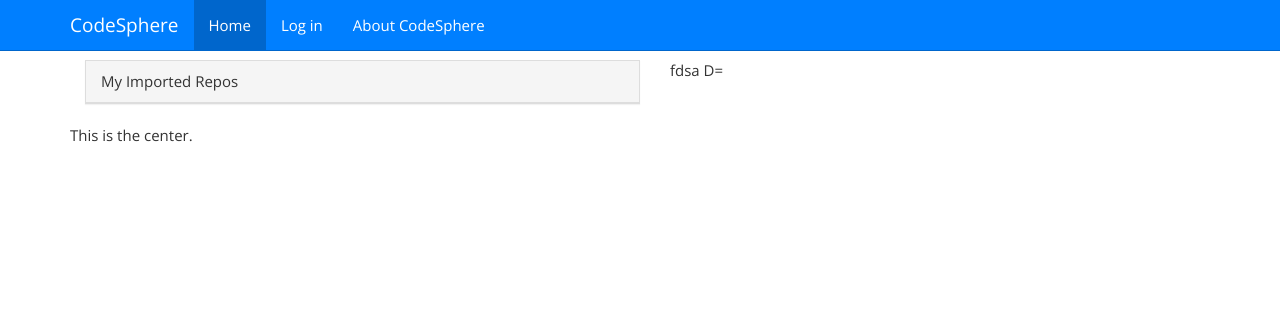
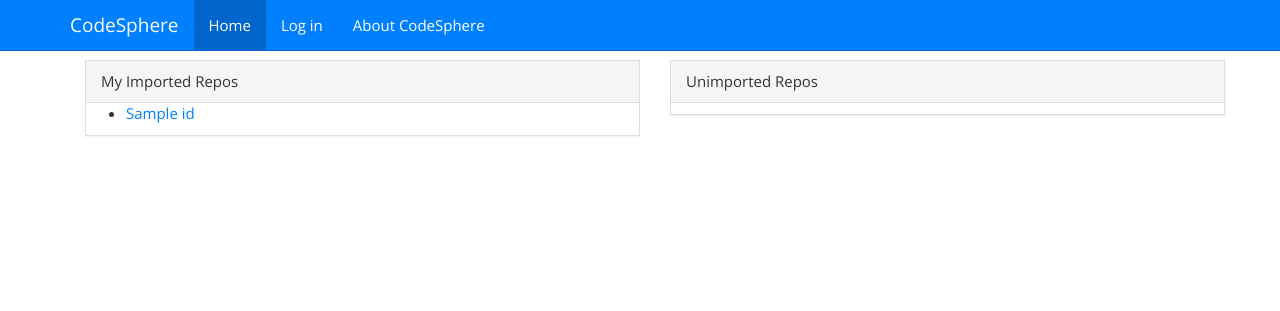
Before and after one commit to tjcsl/codesphere, a Flask app: template project/templates/userpage.html in a window 1280 px wide. Shown: the top 311 px of the page. Run offline with Flask 2, Linux system fonts and the light colour scheme; the template is opened without the code that fills it: most values are stand-ins (such as "Sample title", 1, 10 or a date in 2020).

Commit message:
add user repo list view

```diff
--- a/project/templates/userpage.html
+++ b/project/templates/userpage.html
@@ -7,22 +7,30 @@
             <div class="panel-heading">
                 My Imported Repos
             </div>
-            <div class="panel-content">
-                {% for repo in repos %}
-                    <div>
-                    </div>
+            <ul>
+                {% for i in irepos %}
+                <li><a href="/{{ user }}/{{ i[0].name }}">{{ i[0].name }}</a></li>
                 {% endfor %}
-            </div>
+            </ul>
         </div>
     </div>
     <div class="col-md-6">
-        <p> fdsa D= </p>
+        <div class="panel panel-default">
+            <div class="panel-heading">
+                Unimported Repos
+            </div>
+            <ul>
+                <!-- {% for i in urepos %}
+                <li><a href="//github.com/{{ user }}/{{ i }}">{{ i }}</a></li>
+                {% endfor %} -->
+            </ul>
+        </div>
     </div>
 </div>
 
 <div class="row">
     <div>
-        This is the center.
+        <!-- This is the center. -->
     </div>
 </div>
 
```
Also changed, not shown: project/views/userpage.py (+8 -1 lines).
